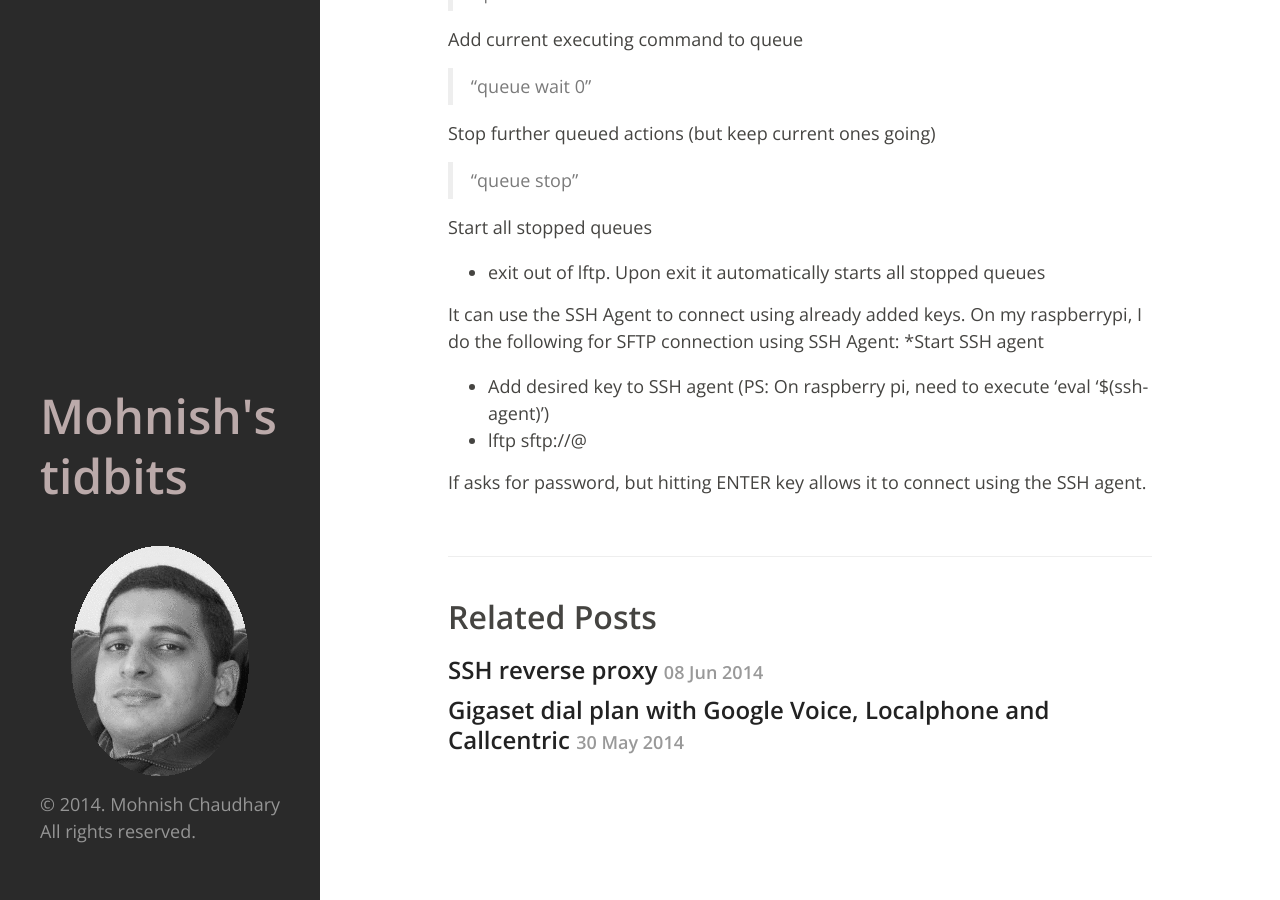
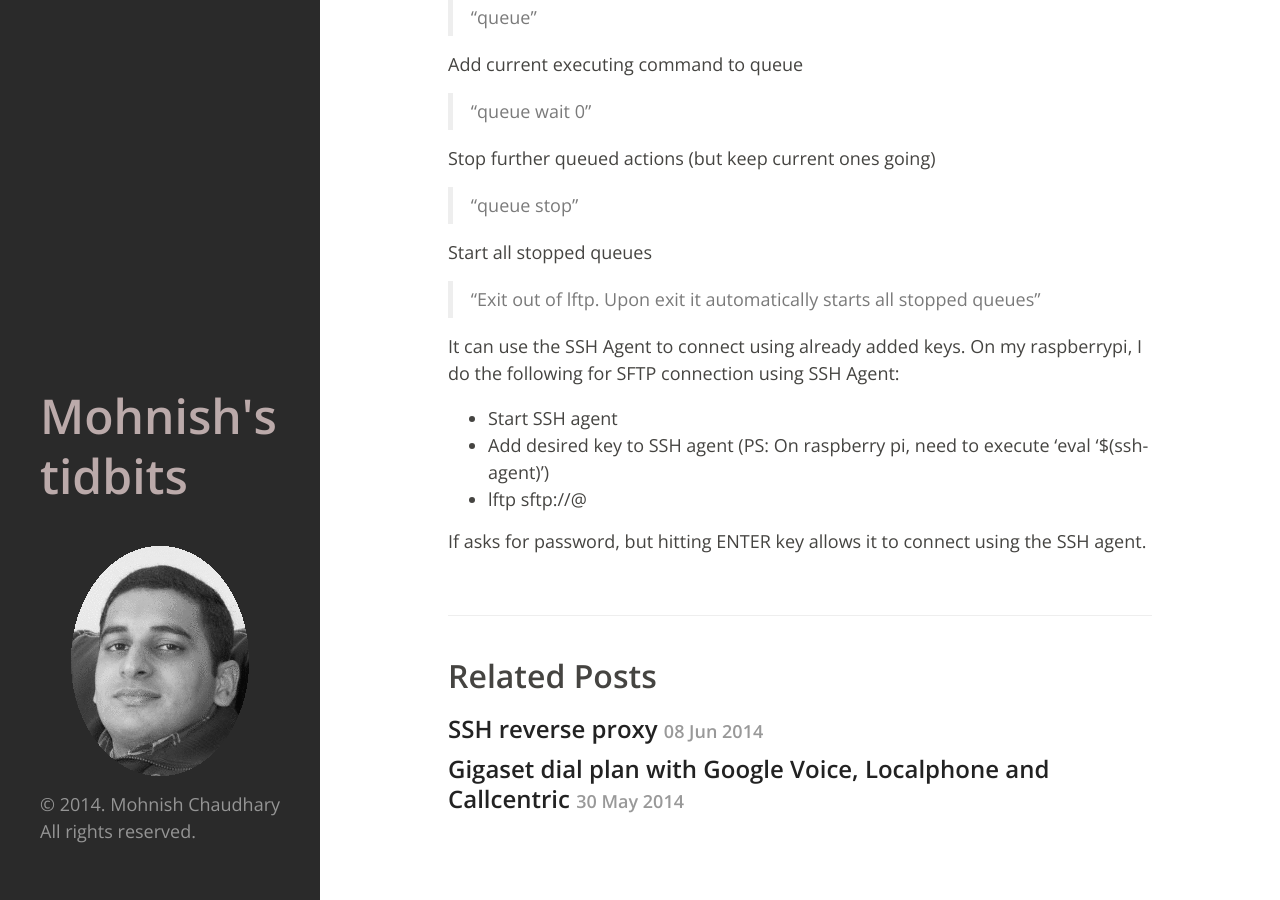
Before and after one commit to mohnish82/mohnish82.github.io, a Jekyll site: the page built from _posts/2014-09-11-LFTP-queues.md, in a window 1280 px wide and 900 px high, scrolled down 996 px. Built offline with Jekyll 4.4.1, drawn with Linux system fonts in a browser that asks for light colours; Markdown is read by kramdown in place of the engine named in the settings.

```diff
--- a/_posts/2014-09-11-LFTP-queues.md
+++ b/_posts/2014-09-11-LFTP-queues.md
@@ -11,9 +11,9 @@ Quick reference:
 
 Download a directory
 > mirror -c --use-pget-n=3 dir_name
-
-c => resume
-use-pget-n => segmented download with 3 chunks
+>
+>> c => resume
+>> use-pget-n => segmented download with 3 chunks
 
 Upload a directory
 > mirror -R -c --use-pget-n=3 <dir_name>
@@ -38,10 +38,10 @@ Stop further queued actions (but keep current ones going)
 > queue stop
 
 Start all stopped queues
- - exit out of lftp. Upon exit it automatically starts all stopped queues
+> Exit out of lftp. Upon exit it automatically starts all stopped queues
 
 It can use the SSH Agent to connect using already added keys. On my raspberrypi, I do the following for SFTP connection using SSH Agent:
-*Start SSH agent
+* Start SSH agent
 * Add desired key to SSH agent (PS: On raspberry pi, need to execute 'eval '$(ssh-agent)')
 * lftp sftp://<user>@<server>
 
```
